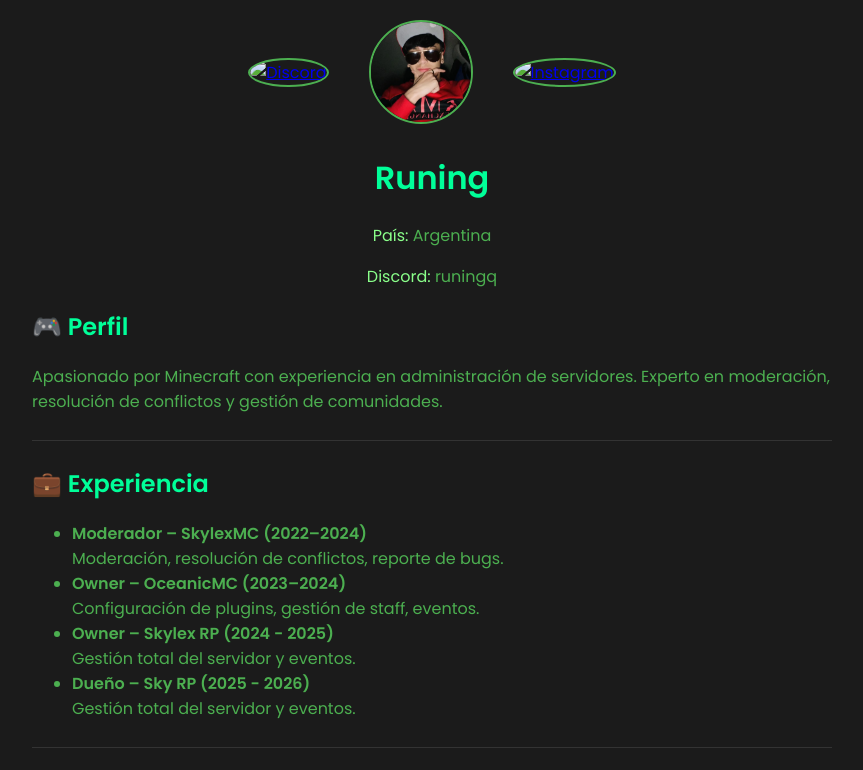
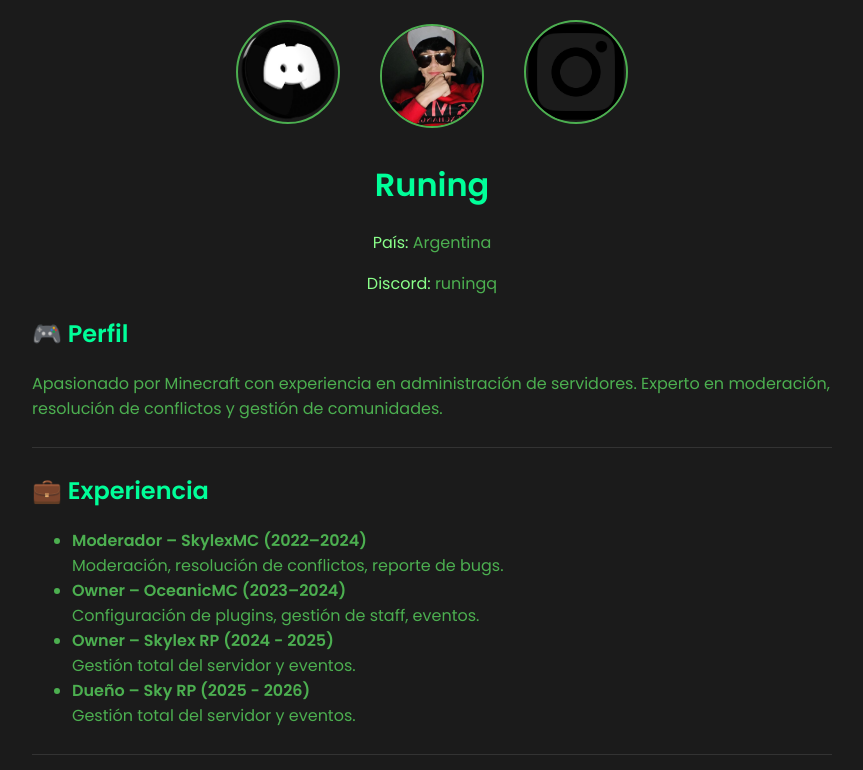
Before and after one commit to runingq/runingq.github.io, a plain HTML site: page index.html in a window 1280 px wide. Shown: the top 770 px of the page, without its empty margins (208-1071 px from the left). Drawn offline with Linux system fonts and the light colour scheme; files whose address does not match are found by name.

Commit message:
index.html

```diff
--- a/index.html
+++ b/index.html
@@ -102,11 +102,11 @@
 <body>
   <div class="top-section">
     <a href="https://discord.gg" target="_blank" class="icon-link">
-      <img src="images/discord.png" alt="Discord" class="icon">
+      <img src="./discord.png" alt="Discord" class="icon">
     </a>
     <img src="images/foto.png" alt="Foto de perfil" class="profile-pic">
     <a href="https://instagram.com" target="_blank" class="icon-link">
-      <img src="images/ig.png" alt="Instagram" class="icon">
+      <img src="./ig.png" alt="Instagram" class="icon">
     </a>
   </div>
 
```
